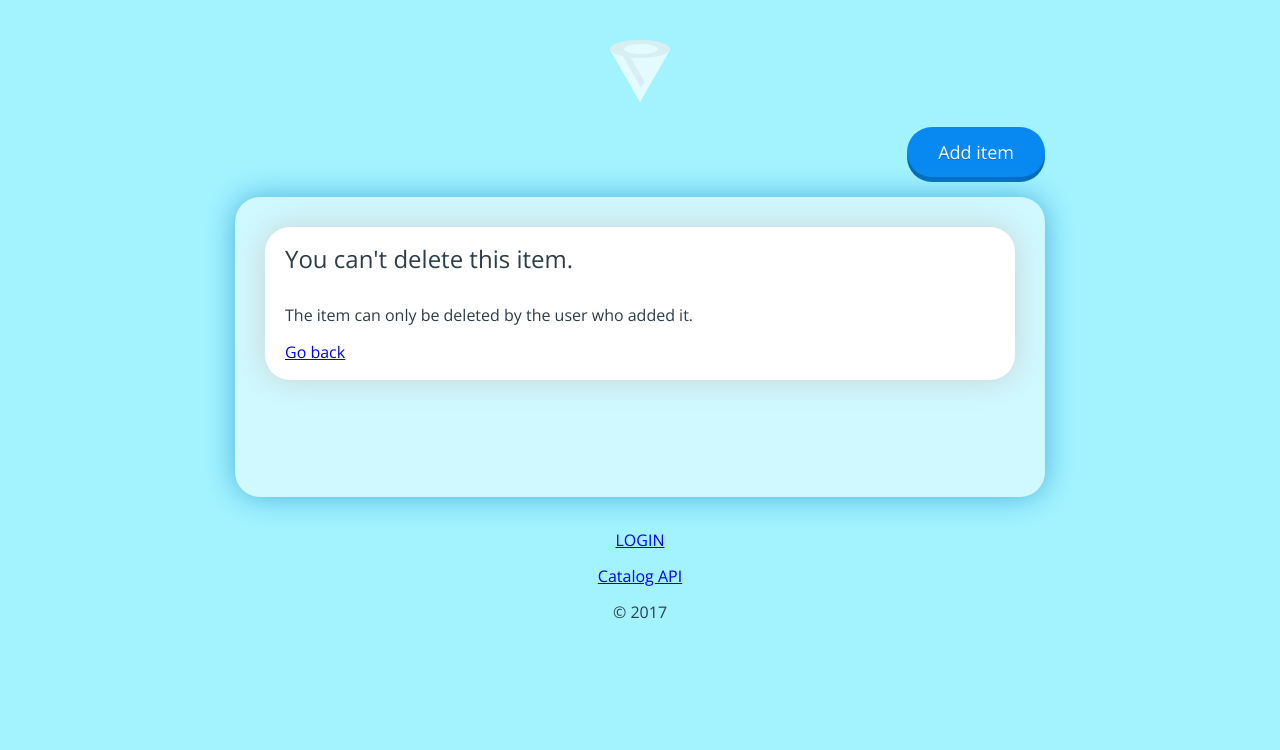
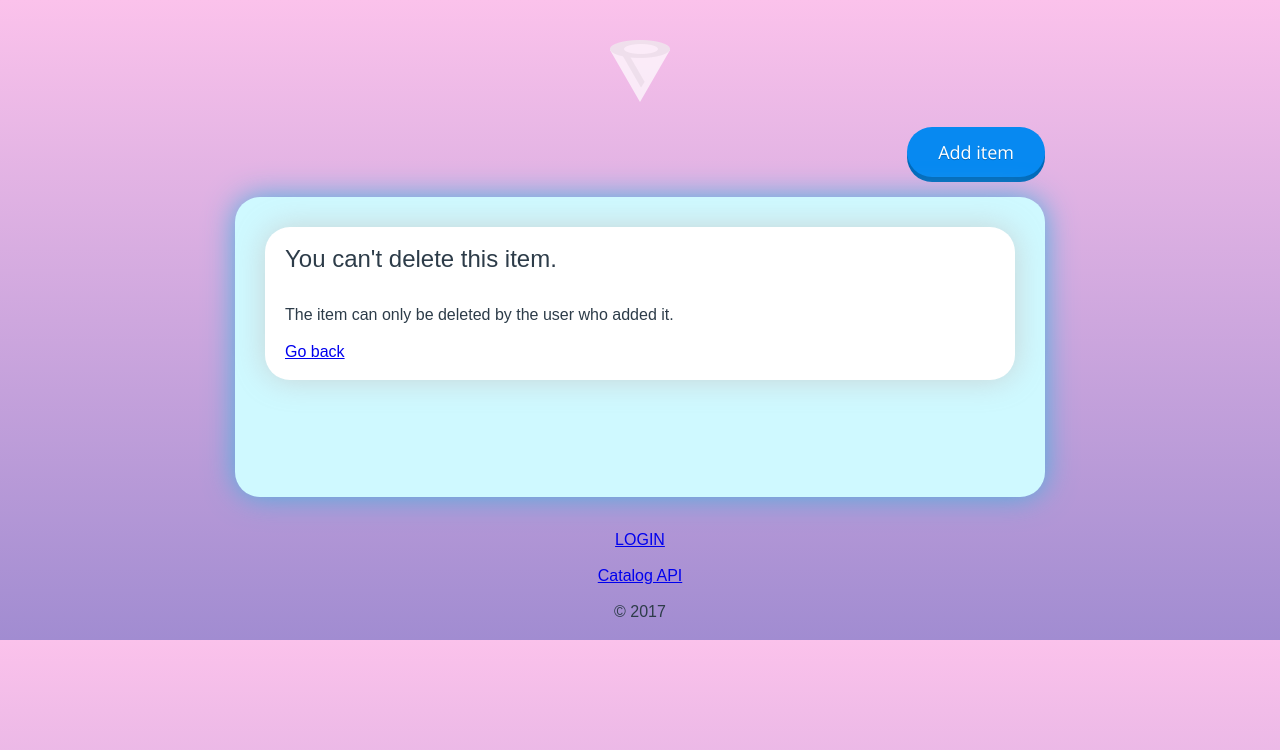
Before and after one commit to stoico/python-flask-catalog, a Flask app: page /not-deletable in a window 1280 px wide. Shown: the top 750 px of the page. Run offline with Flask 2, Linux system fonts and the light colour scheme; some libraries are stand-ins or nearby versions; some web fonts are replaced.

Commit message:
Change body background color and define font to be used everywhere.

```diff
--- a/static/styles/style.css
+++ b/static/styles/style.css
@@ -21,10 +21,11 @@ html,body,div,span,applet,object,iframe,h1,h2,h3,h4,h5,h6,p,blockquote,pre,a,abb
 }
 
 body {
-  font-family: 'Open Sans', sans-serif;
-  font-weight: 300;
+  height: 100%;
+  margin: 0;
+  font-family: "Custom", Arial, sans-serif;
   color: #2d3c49;
-  background: #a3f3ff;
+  background-image: linear-gradient(to top, #a18cd1 0%, #fbc2eb 100%);
   }
 
 h1,
```
